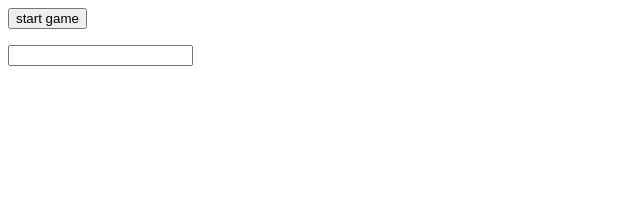
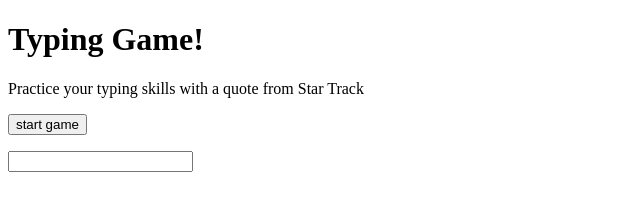
Before and after one commit to Moringa-School-Labs/Typing-Game, a plain HTML site: page Index.html in a window 1280 px wide. Shown: the whole page, without its empty margins (0-640 px from the left). Drawn offline with Linux system fonts and the light colour scheme.

Commit message:
adds game heading

```diff
--- a/Index.html
+++ b/Index.html
@@ -4,12 +4,16 @@
     <meta charset="utf-8" />
     <meta name="viewport" content="width=device-width, initial-scale=1" />
     <title>Typing Game</title>
-    <link rel="stylesheet" href="./style.css"/>
+    <link rel="stylesheet" href="./style.css" />
     <script src="./script.js" defer></script>
   </head>
   <body>
-    <button type="button" id="start" class="button">start game</button>
-    <p id="quote"></p>
-    <input type="text" id="typed-value" />
+    <main>
+      <h1>Typing Game!</h1>
+      <p>Practice your typing skills with a quote from Star Track</p>
+      <button type="button" id="start" class="button">start game</button>
+      <p id="quote"></p>
+      <input type="text" id="typed-value" />
+    </main>
   </body>
 </html>
```
